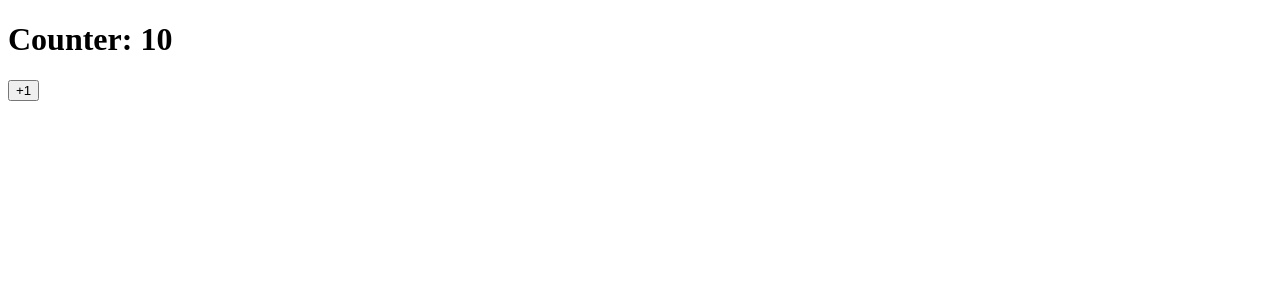
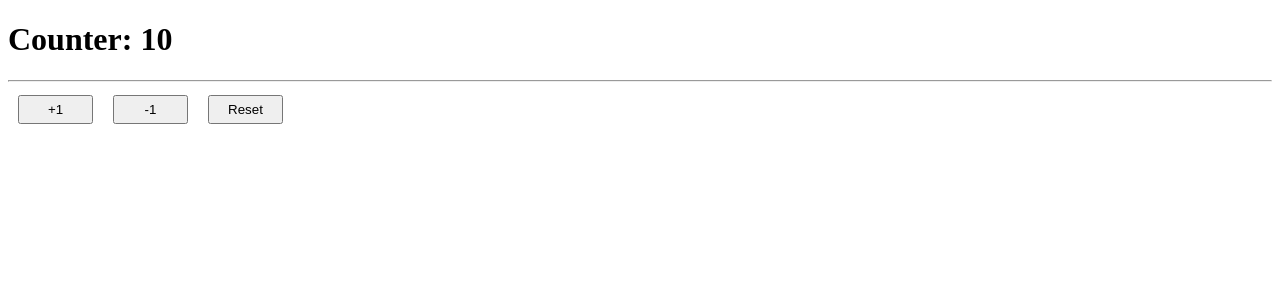
Before and after one commit to eduardogm81/fh_ang25, an Angular app in the folder 02-bases/: page / in a window 1280 px wide. Shown: the top 300 px of the page. Built offline with nearby package versions, Linux system fonts and the light colour scheme.

Commit message:
Component con html y css separado

```diff
--- /dev/null
+++ b/02-bases/src/app/pages/counter/counter-page.component.css
@@ -0,0 +1,5 @@
+button {
+    padding: 5px;
+    margin: 5px 10px;
+    width: 75px;
+}
--- /dev/null
+++ b/02-bases/src/app/pages/counter/counter-page.component.html
@@ -0,0 +1,6 @@
+<h1>Counter: {{ counter }}</h1>
+<hr>
+
+<button (click)="increaseBy(1)">+1</button>
+<button (click)="increaseBy(-1)">-1</button>
+<button (click)="resetCounter()">Reset</button>
--- a/02-bases/src/app/pages/counter/counter-page.component.ts
+++ b/02-bases/src/app/pages/counter/counter-page.component.ts
@@ -1,10 +1,8 @@
 import { Component } from '@angular/core';
 
 @Component( {
-    template: `
-        <h1>Counter: {{ counter }}</h1>
-        <button (click)="increaseBy(1)">+1</button>
-    `
+    templateUrl: './counter-page.component.html',
+    styleUrl: './counter-page.component.css',
 })
 export class CounterPageComponent {
     counter = 10;
@@ -12,4 +10,8 @@
     increaseBy( value: number ): void {
         this.counter += value;
     }
+
+    resetCounter(): void {
+        this.counter = 10;
+    }
 }
```
